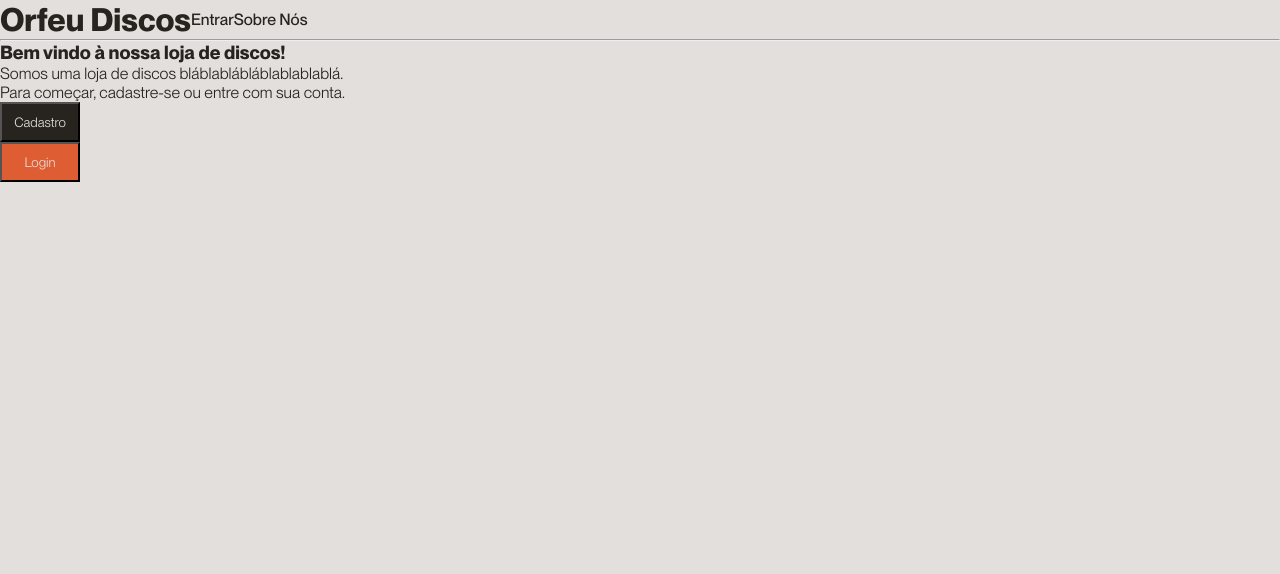
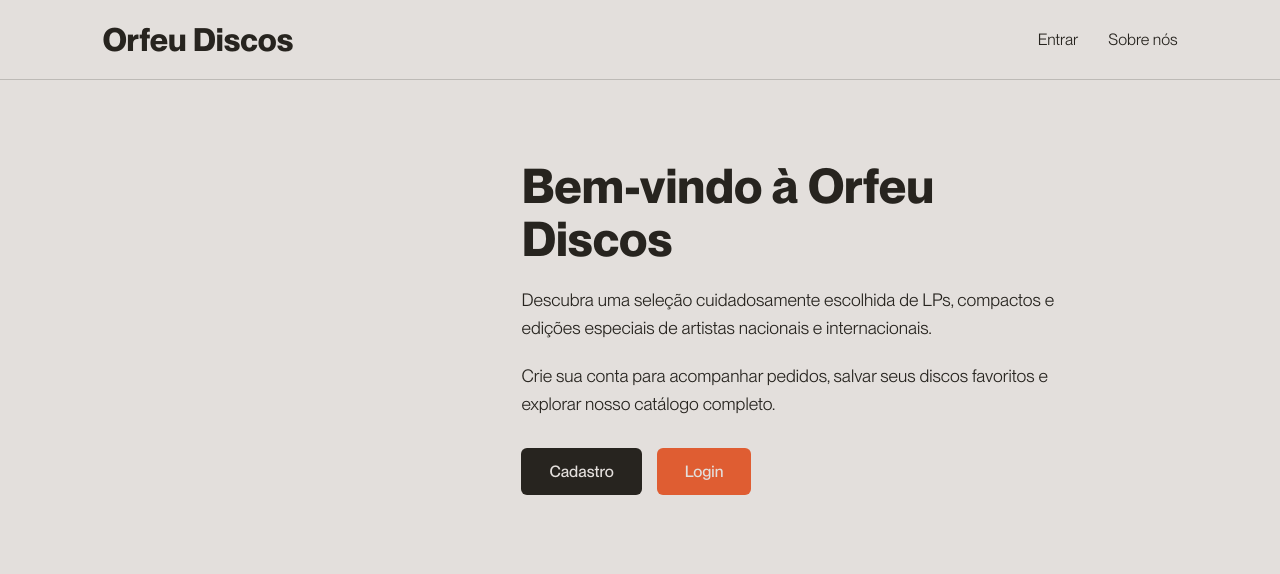
Before and after one commit to joaohrx/orfeudiscos, a Flask app: page / in a window 1280 px wide. Shown: the top 574 px of the page. Run offline with Flask 3, Linux system fonts and the light colour scheme.

Commit message:
Organização do HTML/CSS

```diff
--- a/Templates/index.html
+++ b/Templates/index.html
@@ -1,25 +1,48 @@
 <!DOCTYPE html>
 <html lang="pt-br">
+
 <head>
     <meta charset="UTF-8">
     <meta name="viewport" content="width=device-width, initial-scale=1.0">
     <title>Orfeu Discos</title>
+
     <link rel="stylesheet" href="{{ url_for('static', filename='css/style.css') }}">
 </head>
+
 <body>
     <header>
         <h1>Orfeu Discos</h1>
-        <p id="cabecinhas">Entrar</p>
-        <p id="cabecinhas">Sobre Nós</p>
-    </header> <hr>
+        <nav>
+            <p class="cabecinha">Entrar</p>
+            <p class="cabecinha">Sobre nós</p>
+        </nav>
+    </header>
+    <hr>
     <main>
-        <img> <!-- Vou colocar alguma imagem aqui representando a loja-->
-        <h3>Bem vindo à nossa loja de discos!</h3>
-        <p>Somos uma loja de discos bláblablábláblablablablá.</p>
-        <p>Para começar, cadastre-se ou entre com sua conta.</p>
-        <button id="botão-1">Cadastro</button>
-        <button id="botão-2">Login</button>
-       </main>
+        <img
+            class="hero-imagem" src="" alt="">
+
+        <section class="texto">
+            <h2>Bem-vindo à Orfeu Discos</h2>
+            <p>
+                Descubra uma seleção cuidadosamente escolhida de LPs, compactos e
+                edições especiais de artistas nacionais e internacionais.
+            </p>
+
+            <p>
+                Crie sua conta para acompanhar pedidos, salvar seus discos favoritos
+                e explorar nosso catálogo completo.
+            </p>
+
+            <div class="botoes">
+                <button id="botao-1">Cadastro</button>
+                <button id="botao-2">Login</button>
+            </div>
+
+        </section>
+
+    </main>
 
 </body>
+
 </html>
--- a/static/css/style.css
+++ b/static/css/style.css
@@ -1,4 +1,3 @@
-
 @font-face {
     font-family: "Neue Montreal";
     src: url("../fontes/PPNeueMontreal-Thin.otf") format("opentype");
@@ -54,37 +53,109 @@
 }
 
 body {
-    background-color: var(--bege);
+    background: var(--bege);
     color: var(--preto);
     font-family: "Neue Montreal";
 }
 
+
 header {
-    font-family: "Neue Montreal";
-    font-weight: 500;
+    display: flex;
+    justify-content: space-between;
+    align-items: center;
+
+    padding: 20px 8%;
+}
+
+header h1 {
+    font-size: 2rem;
+    font-weight: 700;
+}
+
+nav {
+    display: flex;
+    gap: 30px;
+}
+
+.cabecinha {
+    cursor: pointer;
+    transition: border-bottom 0.5s ease
+}
+
+.cabecinha:hover {
+    border-bottom: 2px solid var(--laranja)
+}
+
+hr {
+    border: none;
+    border-top: 1px solid rgba(39,36,31,.2);
+}
+
+
+main {
+    max-width: 1100px;
+    margin: auto;
     display: flex;
     align-items: center;
-
+    justify-content: center;
+    gap: 60px;
+    padding: 80px 8%;
 }
 
-main {
+.hero-imagem {
+    width: 450px;
+    max-width: 100%;
+    border-radius: 12px;
+}
+
+.texto {
     display: flex;
     flex-direction: column;
-    align-content: center;
+    gap: 20px;
 }
 
-#botão-1 {
-    font-family: "Neue Montreal";
-    background-color: var(--preto);
-    color: var(--bege);
-    width: 80px;
-    height: 40px;
+.texto h2 {
+    font-size: 3rem;
+    line-height: 1.1;
 }
 
-#botão-2 {
-    font-family: "Neue Montreal";
-    background-color: var(--laranja);
+.texto p {
+    font-size: 1.1rem;
+    line-height: 1.6;
+}
+
+
+.botoes {
+    display: flex;
+    gap: 15px;
+    margin-top: 10px;
+}
+
+button {
+    padding: 14px 28px;
+    border: none;
+    border-radius: 6px;
+    font-family: inherit;
+    font-size: 1rem;
+    font-weight: 500;
+    cursor: pointer;
+    transition: .25s;
+}
+
+#botao-1 {
+    background: var(--preto);
     color: var(--bege);
-    width: 80px;
-    height: 40px;
 }
+
+#botao-1:hover {
+    opacity: .85;
+}
+
+#botao-2 {
+    background: var(--laranja);
+    color: var(--bege);
+}
+
+#botao-2:hover {
+    opacity: .85;
+}
```
